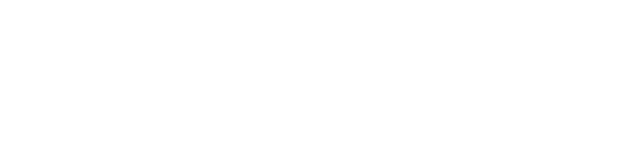
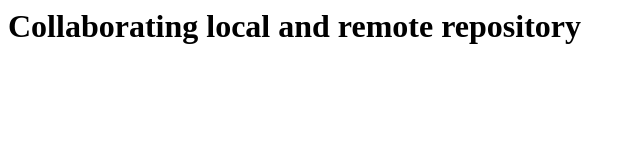
Before and after one commit to lavssubbu/httpsremoterepo, a plain HTML site: page index.html in a window 1280 px wide. Shown: the whole page, without its empty margins (0-640 px from the left). Drawn offline with Linux system fonts and the light colour scheme.

Commit message:
Added h1 tag in index.html

```diff
--- a/index.html
+++ b/index.html
@@ -1,6 +1,9 @@
 <html>
 	<head>
+
 	</head>
 	<body>
+		<h1>Collaborating local and remote repository</h1>
+
 	</body>
 </html>
```
